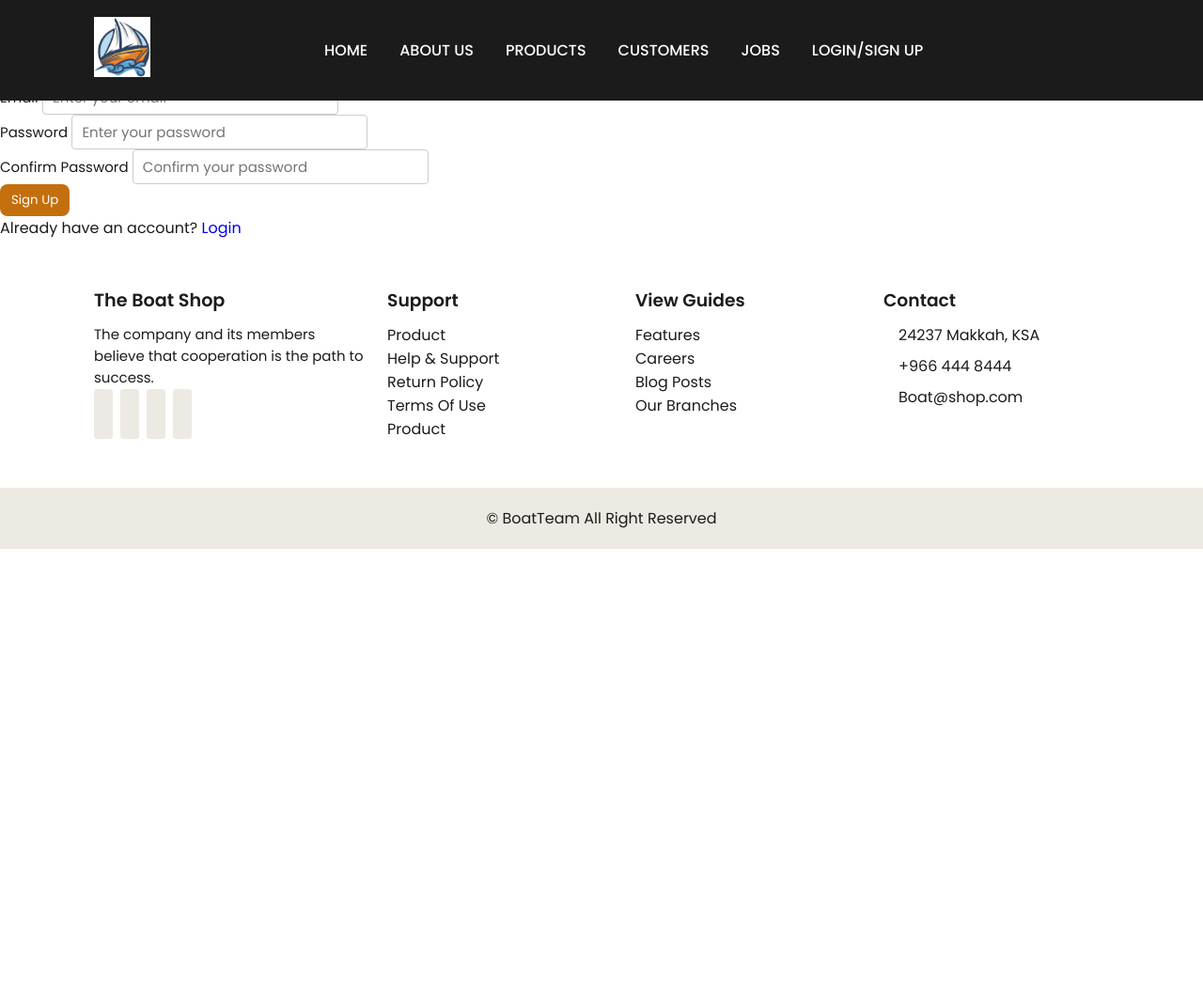
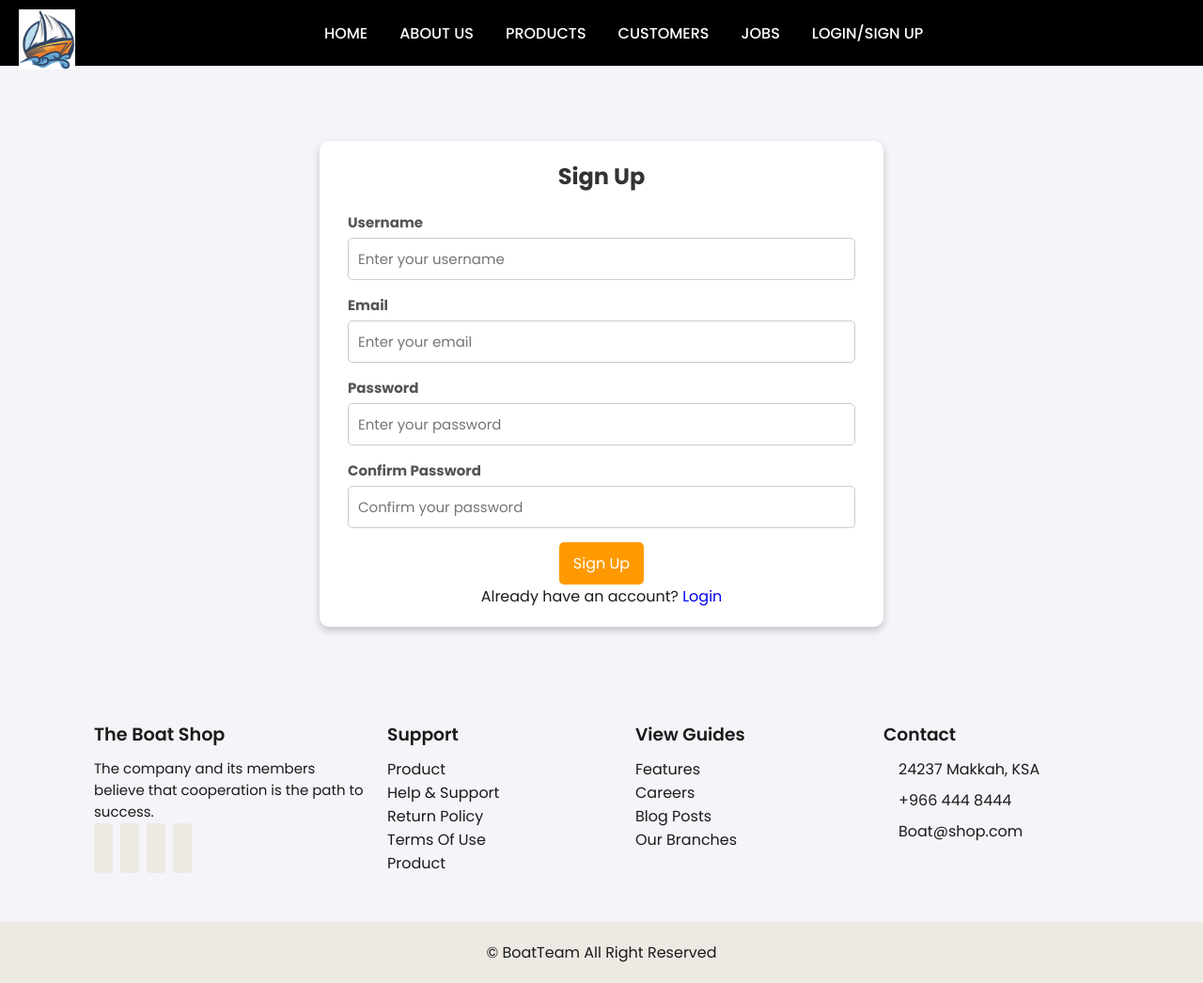
Before and after one commit to abubker99/software_security_project, a PHP site: page /signup.html in a window 1280 px wide. Shown: the whole page at 94% size. Before the commit the page ends 584 px from the top, so only its background shows below. Run offline with PHP 8.4, Linux system fonts and the light colour scheme.

Commit message:
Update style.css

```diff
--- a/boat_project/style.css
+++ b/boat_project/style.css
@@ -490,4 +490,199 @@ input[type=radio]#male,#female{
   .textarea_control {
     grid-column: 1 / span 1;
   }
-} ;
+}
+
+
+
+
+
+
+
+body {
+  font-family: Arial, sans-serif;
+  margin: 0;
+  padding: 0;
+  background-color: #f4f4f9;
+  display: flex;
+  flex-direction: column;
+  min-height: 100vh;
+}
+
+header {
+  background-color: #000;
+  color: #fff;
+  padding: 10px 20px;
+  display: flex;
+  justify-content: space-between;
+  align-items: center;
+}
+
+.header-container ul {
+  list-style: none;
+  margin: 0;
+  padding: 0;
+  display: flex;
+}
+
+.header-container li {
+  margin: 0 15px;
+}
+
+.header-container a {
+  color: #fff;
+  text-decoration: none;
+  font-size: 16px;
+}
+
+.logo {
+  height: 50px;
+}
+
+.login-container {
+  background-color: #fff;
+  padding: 20px 30px;
+  border-radius: 10px;
+  box-shadow: 0 4px 8px rgba(0, 0, 0, 0.2);
+  width: 100%;
+  max-width: 600px;
+  margin: 50px auto;
+  text-align: center;
+  margin-top: 150px;
+
+}
+
+h1 {
+  font-size: 24px;
+  color: #333;
+  margin-bottom: 20px;
+}
+
+.form-group {
+  display: flex;
+  flex-direction: column;
+  align-items: flex-start;
+  margin-bottom: 15px;
+}
+
+label {
+  font-weight: bold;
+  color: #555;
+  margin-bottom: 5px;
+}
+
+input {
+  width: 100%;
+  padding: 10px;
+  border: 1px solid #ccc;
+  border-radius: 5px;
+  box-sizing: border-box;
+}
+
+input:focus {
+  border-color: #007bff;
+  outline: none;
+  box-shadow: 0 0 5px rgba(0, 123, 255, 0.5);
+}
+
+button {
+  background-color: #ff9900;
+  color: #fff;
+  padding: 10px 15px;
+  border: none;
+  border-radius: 5px;
+  cursor: pointer;
+  font-size: 16px;
+  transition: background-color 0.3s ease;
+}
+
+button:hover {
+  background-color: #cc7a00;
+}
+
+.signup-link {
+  margin-top: 15px;
+  font-size: 14px;
+  color: #555;
+}
+
+.signup-link a {
+  color: #007bff;
+  text-decoration: none;
+}
+
+.signup-link a:hover {
+  text-decoration: underline;
+}
+
+footer {
+  background-color: #000;
+  color: #fff;
+  padding: 20px;
+  display: flex;
+  justify-content: space-around;
+  margin-top: auto;
+}
+
+.footer-container {
+  display: flex;
+  justify-content: space-around;
+  width: 100%;
+}
+
+.footer-section {
+  max-width: 300px;
+}
+
+.footer-section h3 {
+  margin-bottom: 10px;
+  font-size: 18px;
+}
+
+.footer-section p {
+  margin-bottom: 15px;
+  font-size: 14px;
+}
+
+.footer-section ul {
+  list-style: none;
+  padding: 0;
+}
+
+.footer-section ul li {
+  margin-bottom: 5px;
+}
+
+.footer-section ul a {
+  color: #fff;
+  text-decoration: none;
+  font-size: 14px;
+}
+
+.footer-section ul a:hover {
+  text-decoration: underline;
+}
+
+.social-icons {
+  display: flex;
+  justify-content: flex-start;
+}
+
+.social-icons a {
+  margin-right: 10px;
+}
+
+
+.forgot-password {
+  display: block;
+  margin-top: 10px;
+  text-align: center;
+  font-size: 14px;
+  color: #007bff;
+  text-decoration: none;
+  transition: color 0.3s ease;
+}
+
+.forgot-password:hover {
+  color: #0056b3;
+  text-decoration: underline;
+}
```
